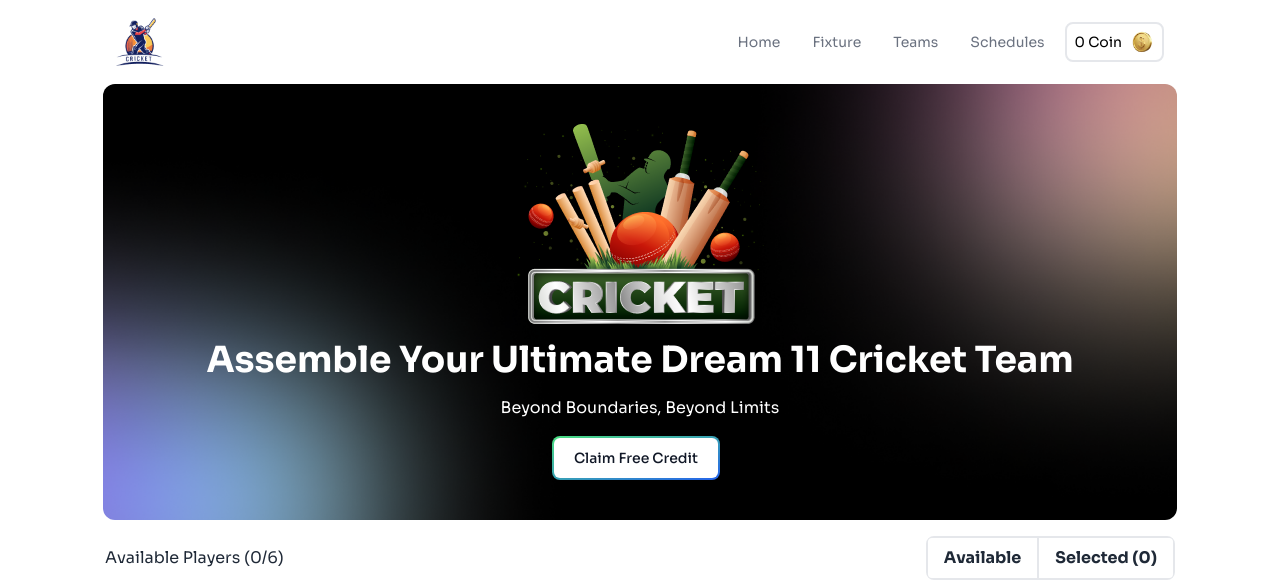
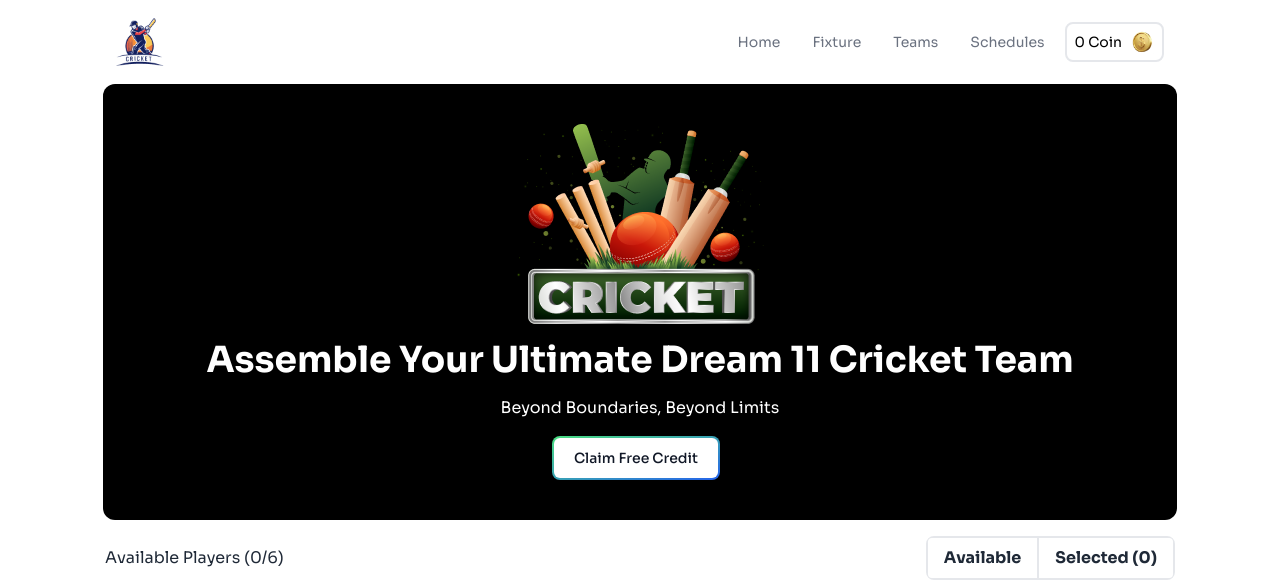
Before and after one commit to kamruzzaman103/Assignment_7, a React (Vite) app: page / in a window 1280 px wide. Shown: the top 581 px of the page. Built offline with nearby package versions, Linux system fonts and the light colour scheme.

Commit message:
Resolved banner image

```diff
--- a/src/components/Banner.jsx
+++ b/src/components/Banner.jsx
@@ -1,9 +1,10 @@
 import PropTypes from 'prop-types';
+import banner from '/src/assets/image/bg-shadow.png';
 const Banner = ({ onClaimCredit }) => (
 
         <div className='lg:mx-[103px] mx-[20px] rounded-xl bg-black '
         style={{
-            backgroundImage: `url(${'/src/assets/image/bg-shadow.png'})`,
+            backgroundImage: `url${banner}`,
             backgroundSize: 'cover',
             backgroundPosition: 'center',
         }}
--- a/src/components/Footer.jsx
+++ b/src/components/Footer.jsx
@@ -1,8 +1,9 @@
+import d from '/src/assets/image/logo-footer.png'
 const Footer = () => {
     return (
         <footer className="bg-gray-900 text-white pt-40 relative pb-4">
             <div className="flex flex-col items-center md:items-start">
-                <img src="/src/assets/image/logo-footer.png" alt="Cricket Logo" className="h-16 w-auto m-auto mb-4" />
+                <img src={d} alt="Cricket Logo" className="h-16 w-auto m-auto mb-4" />
             </div>
             <div className="lg:mx-[98px] mx-[20px] px-4 md:flex md:justify-between space-y-8 md:space-y-0 mb-4">
                 <div className="text-center md:text-left">
--- a/src/components/Newsletter.jsx
+++ b/src/components/Newsletter.jsx
@@ -2,7 +2,7 @@ const Newsletter = () => {
     return (
         <div className="relative lg:mx-[98px] mx-[20px] m-auto border-2 border-white rounded-xl mb-[-130px] z-10 mt-10">
             <div className="m-3 bg-gray-100 text-center py-10 rounded-xl" style={{
-                backgroundImage: `url(${'./src/assets/image/bg-shadow.png'})`,
+                backgroundImage: `url(${'/src/assets/image/bg-shadow.png'})`,
                 backgroundSize: 'cover',
                 backgroundPosition: 'center',
             }}>
```
